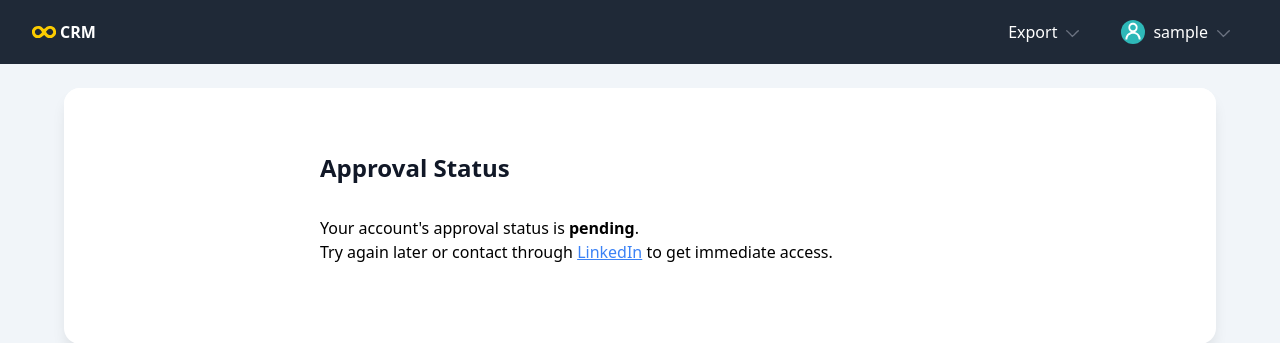
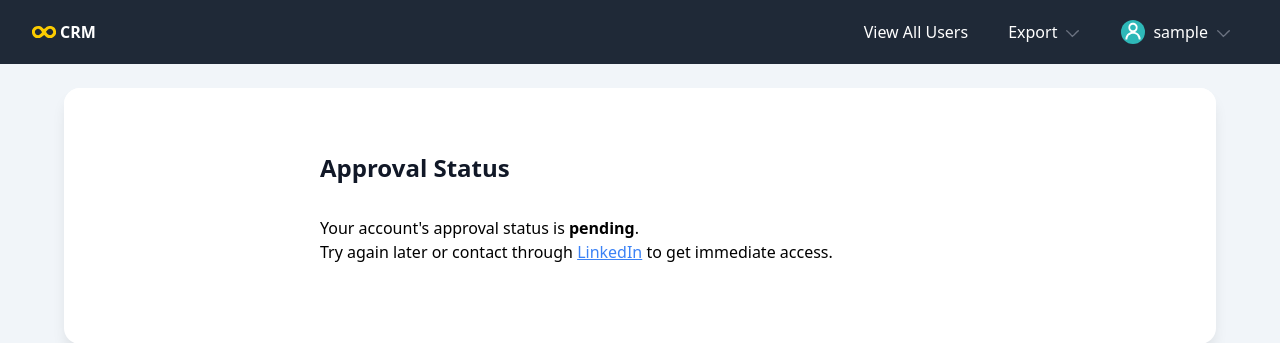
Before and after one commit to Shreehar-KE/django-crm, a Django app: page /employee/approval-status/ in a window 1280 px wide. Shown: the top 343 px of the page. Run offline with Django 5.2, Linux system fonts and the light colour scheme; the visitor is signed in with stand-in values (Sample User, id 1); data that the repository does not hold is empty; some libraries are stand-ins or nearby versions.

Commit message:
add view_all_users in header

```diff
--- a/templates/includes/header.html
+++ b/templates/includes/header.html
@@ -23,6 +23,11 @@
     x-transition:leave-start="opacity-100 translate-y-0" x-transition:leave-end="opacity-0 -translate-y-96">
     <ul class="flex items-center flex-col md:flex-row gap-8 md:gap-2 justify-center h-full -translate-y-10 md:translate-y-0">
       {% if user.is_authenticated %}
+      <li>
+        <a class="select-none navitem" href="{% url 'accounts:employee-list' %}">
+          View All Users
+        </a>
+      </li>
       <li x-data="{ dropdownOpen: false}" class="relative">
         <a @click="dropdownOpen = !dropdownOpen" @click.away="dropdownOpen = false" class="select-none navitem">
           Export
```
